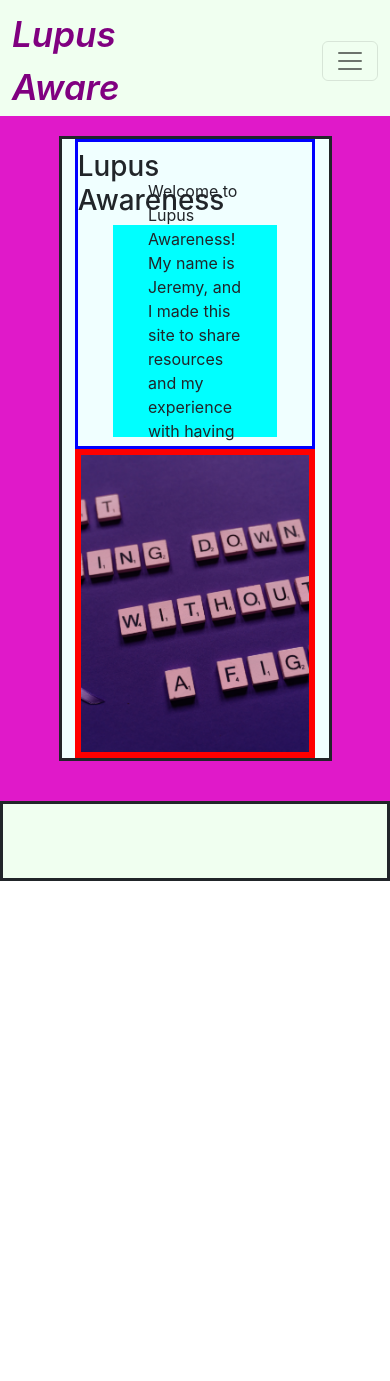
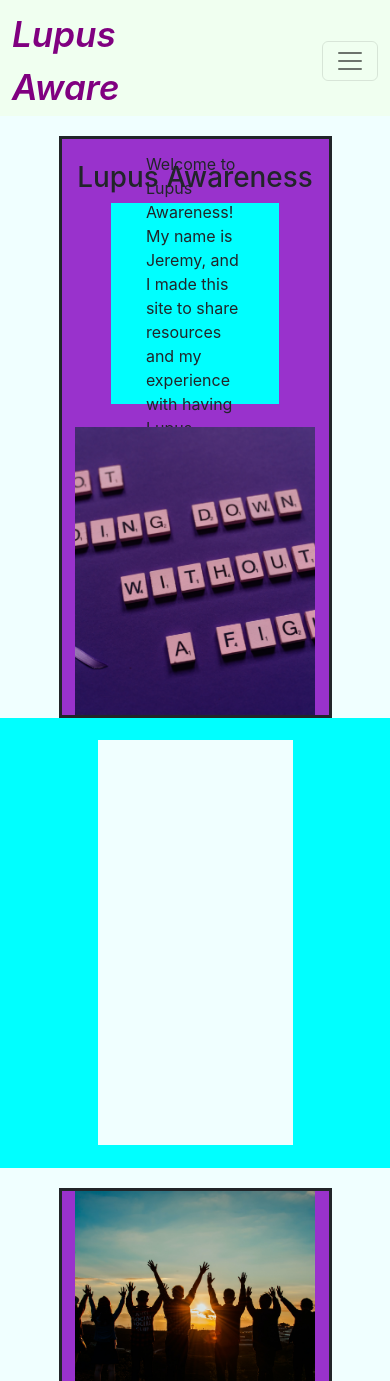
Before and after one commit to OceanSkys/lupus-awareness, a React (Create React App) app in the folder lupusaware/: page /#/ in a window 390 px wide. Shown: the top 1381 px of the page. Before the commit the page ends 881 px from the top, so only its background shows below. Built offline with nearby package versions, Linux system fonts and the light colour scheme.

Commit message:
Added some spacing and changed some colors on home page

```diff
--- a/lupusaware/src/App.css
+++ b/lupusaware/src/App.css
@@ -2,7 +2,7 @@
 .body {
     min-height: 100vh;
     position: relative;
-    background-color: #e019c9;
+    background-color:azure;
 }
 
 /* ~~~~~~~~ Navbar Section ~~~~~~~ */
@@ -31,7 +31,6 @@
     justify-content: end;
     width: 100%;
     background-color: honeydew;
-    border: solid;
 }
 .nav-bar{
     /* border: solid; */
@@ -69,15 +68,19 @@
         font-size: 35px;
     }
   }
+  @media (max-width: 991px) {
+    .navs{
+        border: solid;
+    }
+  }
 /* ~~~~~~~~~~~~~~~~~~~~~~~~~~~~ */
 /* ~~~~~~~~ Home Section ~~~~~~~ */
 .home-heroImage{
     width: 100%;
-    height: 60vh;
-    background-color: azure;
+    height: 70vh;
+    background-color: darkorchid;
     display: flex;
     flex-direction: row;
-    margin-bottom: 20px;
 }
 .hero-div1{
     width: 50%;
@@ -86,7 +89,6 @@
     flex-direction: column;
     justify-content: center;
     align-items: center;
-    border: blue solid;
 }
 .hero-div1-box{
     width: 70%;
@@ -102,7 +104,6 @@
     display: flex;
     justify-content: center;
     align-items: center;
-    border: solid red;
 }
 .hero-div2-box{
     width: 100%;
@@ -110,7 +111,6 @@
     display: flex;
     justify-content: center;
     align-content: center;
-    border: solid red;
 
 }
 .hero-image{
@@ -131,7 +131,6 @@
     .hero-div1{
         width: 90%;
         height: 50%;
-        border: blue solid;
     }
     .hero-div1-box{
         width: 70%;
@@ -144,7 +143,6 @@
         display: flex;
         justify-content: center;
         align-items: center;
-        border: solid red;
     }
     .hero-div2-box{
         width: 100%;
@@ -152,10 +150,24 @@
         display: flex;
         justify-content: center;
         align-content: center;
-        border: solid red;
 
     }
   }
+/* ~~~~~~~~~~~~~~~~~~~~~~~~~~~~~ */
+/* ~~~~~~~~ Home-Body Section ~~~~~~~ */
+.space {
+    width: 100%;
+    height: 450px;
+    background-color: aqua;
+    display: flex;
+    justify-content: center;
+    align-items: center;
+}
+.space-box {
+    width: 50%;
+    height: 90%;
+    background: azure;
+}
 /* ~~~~~~~~~~~~~~~~~~~~~~~~~~~~~ */
 /* ~~~~~~~~ Footer Section ~~~~~~~ */
 .footer{
@@ -175,3 +187,4 @@
         margin-top: 20px;
     }
   }
+  /* ~~~~~~~~~~~~~~~~~~~~~~~~~~~~~ */
--- a/lupusaware/src/components/Blog.js
+++ b/lupusaware/src/components/Blog.js
@@ -11,7 +11,7 @@ export default function Blog(){
                     </div>
                 </div>
                 <div className="hero-div1">
-                    <h1 style={{display: 'flex', justifyContent: 'center', alignItems: 'top'}}>Contact</h1>
+                    <h1 style={{display: 'flex', justifyContent: 'center', alignItems: 'top'}}>Blog</h1>
                     <div className="hero-div1-box">
                         <p style={{padding: '35px'}}>Welcome to Lupus Awareness! My name is Jeremy, and I made this site to share resources and my experience with having Lupus. </p>
                     </div>
--- a/lupusaware/src/components/Home.js
+++ b/lupusaware/src/components/Home.js
@@ -1,8 +1,10 @@
 import Saying from '../img/saying.jpg';
+import Friends from '../img/friends.jpg';
 
 export default function Home(){
 
     return(
+    <div>
         <div style={{display:'flex', justifyContent:'center'}}>
             <div className='home-heroImage'>
                 <div className="hero-div1">
@@ -18,5 +20,26 @@ export default function Home(){
                 </div>
             </div>
         </div>
+        <div className='space'>
+            <div className='space-box'>
+
+            </div>
+        </div>
+        <div style={{display:'flex', justifyContent:'center', paddingBottom: '80px'}}>
+            <div className='home-heroImage'>
+                <div className='hero-div2'>
+                    <div className="hero-div2-box">
+                        <img style={{display:'flex', objectFit:'cover', width:'100%', height: 'auto'}} src={Friends}></img>
+                    </div>
+                </div>
+                <div className="hero-div1">
+                    <h1 style={{display: 'flex', justifyContent: 'center', alignItems: 'top'}}>Not Alone</h1>
+                    <div className="hero-div1-box">
+                        <p style={{padding: '35px'}}>While having Lupus can seem like a lonely journey sometimes, the fact is that you aren't alone! </p>
+                    </div>
+                </div>
+            </div>
+        </div>
+    </div>
     );
 }
```
Also changed, not shown: lupusaware/src/img/friends.jpg (added).
